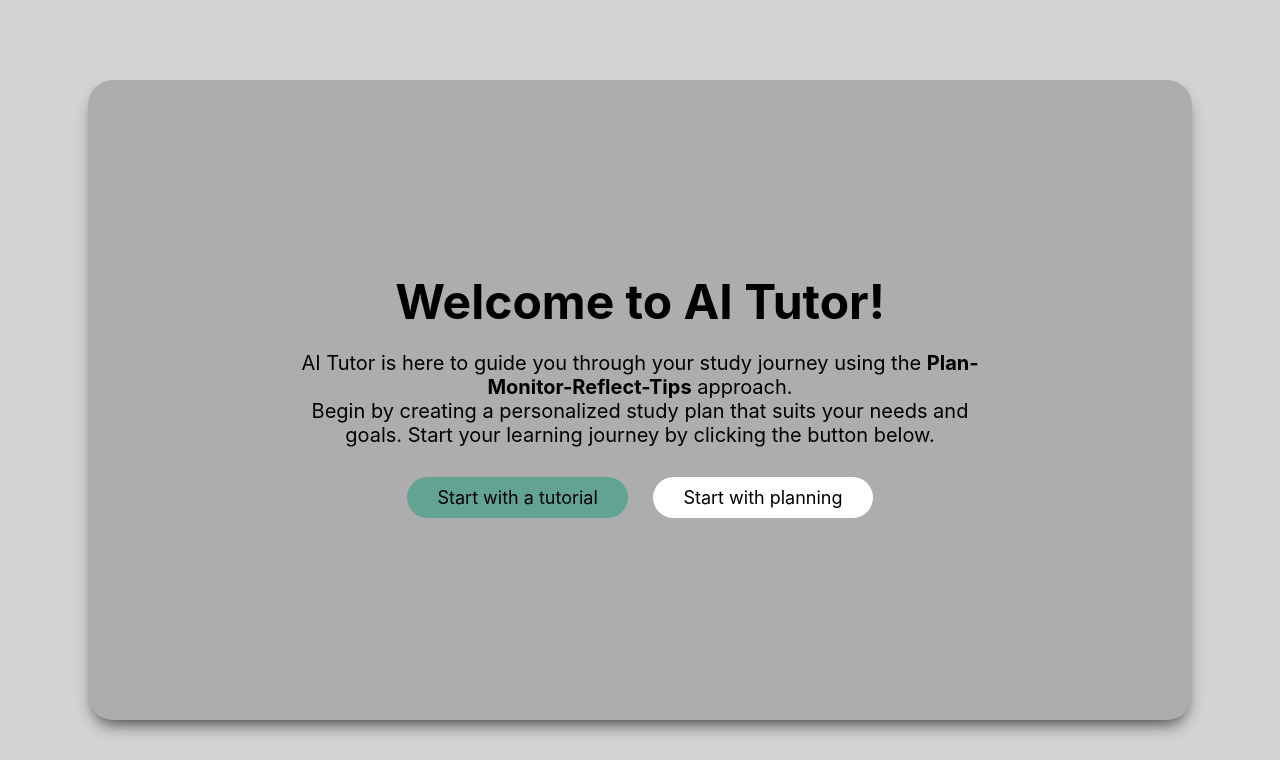
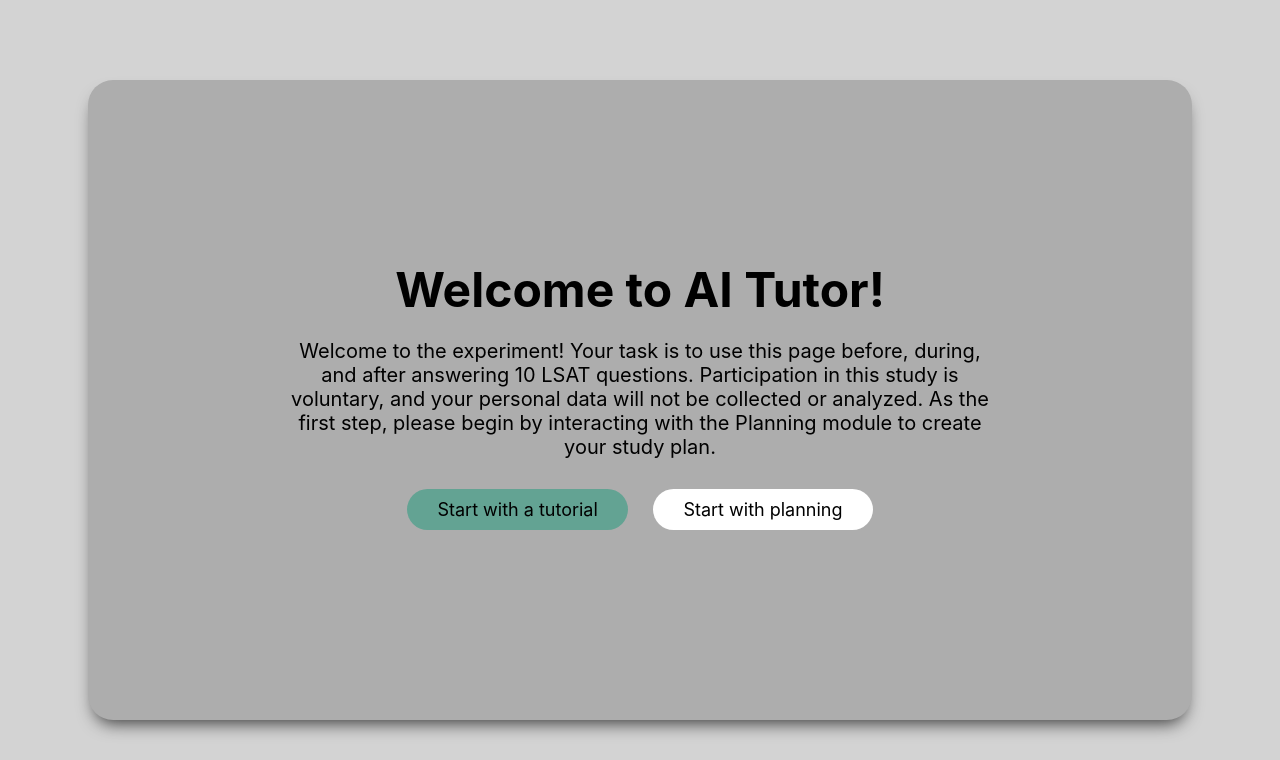
Before and after one commit to naveenkumarkk/ai-tutor, a Flask app: template app/templates/welcome.html in a window 1280 px wide. Shown: the top 760 px of the page. Run offline with Flask 3, Linux system fonts and the light colour scheme; the template is opened without the code that fills it, so the values that code supplies are empty; some libraries are stand-ins or nearby versions.

Commit message:
feat: updating welcome text

```diff
--- a/app/templates/welcome.html
+++ b/app/templates/welcome.html
@@ -16,10 +16,9 @@
         <div class="welcome-container">
             <h1>Welcome to AI Tutor!</h1>
             <p>
-                AI Tutor is here to guide you through your study journey using the
-                <b>Plan-Monitor-Reflect-Tips</b> approach.</br>
-                Begin by creating a personalized study plan that suits your needs and goals.
-                Start your learning journey by clicking the button below.
+                Welcome to the experiment! Your task is to use this page before, during, and after answering 10 LSAT questions.
+                Participation in this study is voluntary, and your personal data will not be collected or analyzed.
+                As the first step, please begin by interacting with the Planning module to create your study plan.
             </p>
             <div class="buttons">
                 <button class="welcome-tutorial-button" onclick="window.location.href='/chatgpt/tutorial'">
@@ -36,7 +35,6 @@
         </div>
         <div class="filler"></div>
     </div>
-    </div>
     <script src="https://cdn.jsdelivr.net/npm/markdown-it@12.3.2/dist/markdown-it.min.js"></script>
     <script type="module" src="{{ url_for('static', filename='js/postMessages.js') }}"></script>
     <script type="module" src="{{ url_for('static', filename='js/help.js') }}"></script>
```
